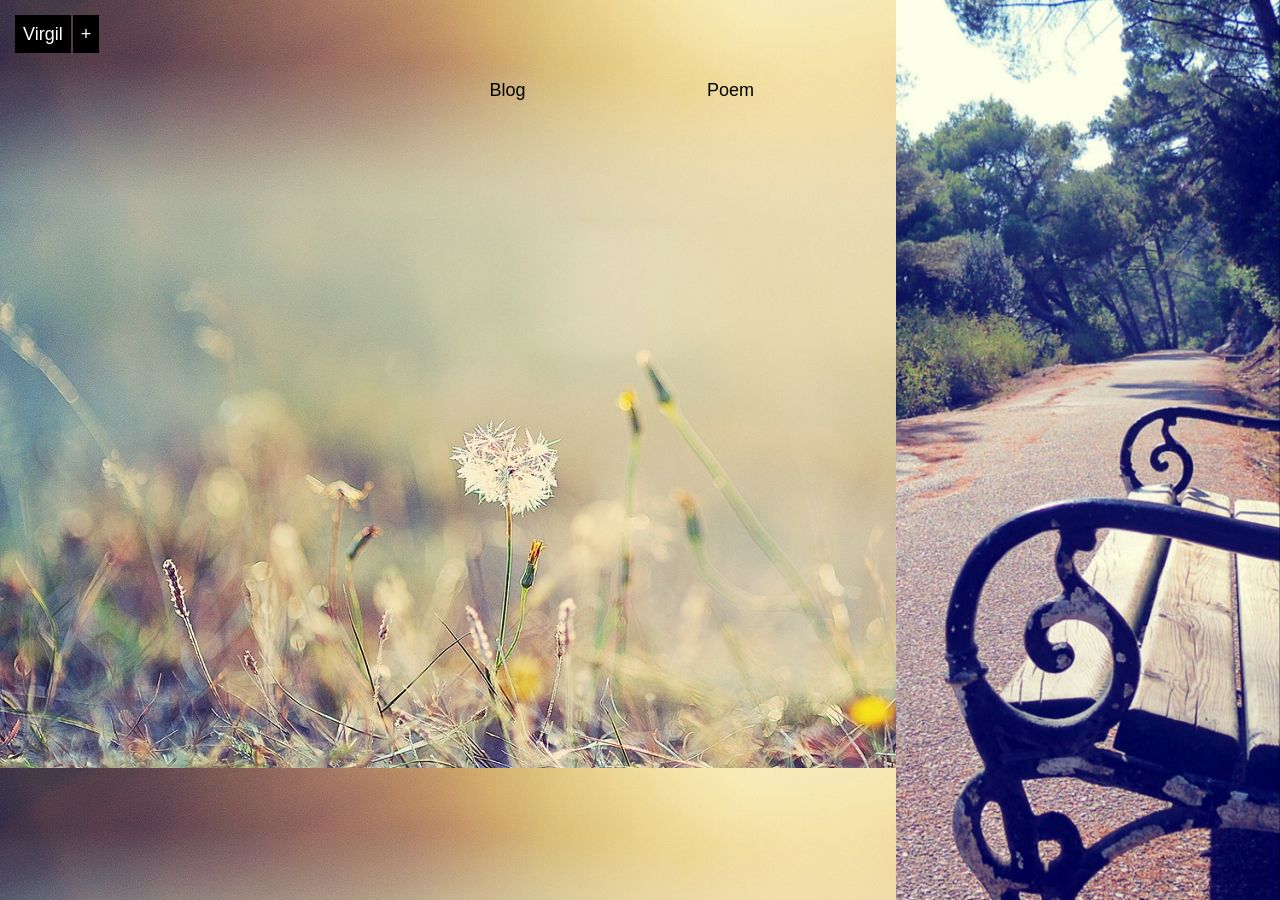
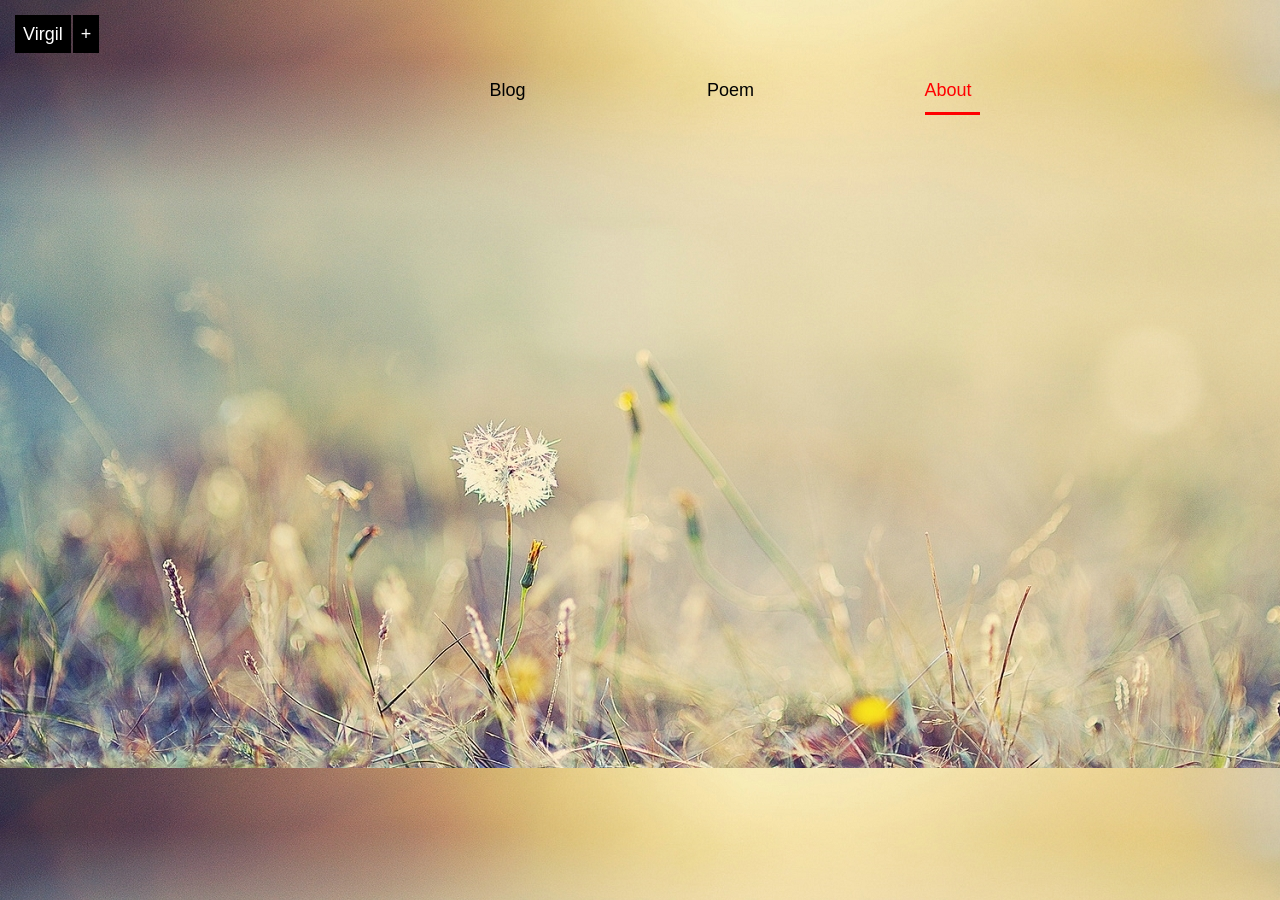
Before and after one commit to gongvirgil/ppmoli.github.io, a Jekyll site: the page built from about/index.md, in a window 1280 px wide. Built offline with Jekyll 4.4.1, drawn with Linux system fonts in a browser that asks for light colours; nearby versions of some CDN libraries; library files that are not in the unit come from our copies; Markdown is read by kramdown in place of the engine named in the settings.

Commit message:
change style of index

```diff
--- a/about/index.md
+++ b/about/index.md
@@ -21,6 +21,6 @@
         {% endfor %}
         </ul>
     </div>
-    <div class="aside">
-    </div>
+<!--     <div class="aside">
+    </div> -->
 </div>
--- a/css/default.css
+++ b/css/default.css
@@ -74,7 +74,7 @@
 background-size:cover;
 background-position:50% 50%;
 }
-.blog .aside{
+/*.blog .aside{
 background-image:url(/images/bg1.jpg);
 }
 .opinion .aside{
@@ -82,7 +82,7 @@
 }
 .project .aside{
 background-image:url(/images/bg2.jpg)
-}
+}*/
 .index-content .section { margin-left:30%; padding-top:80px; padding-right:15%; ;}
 .index-content .artical-list { width:70%; margin:0 auto; }
 .index-content .artical-list li { margin-bottom:70px; }
```
Also changed, not shown: poem/index.md (+2 -2 lines).
